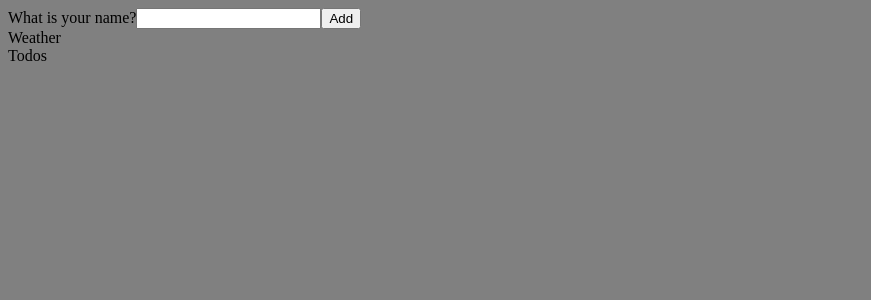
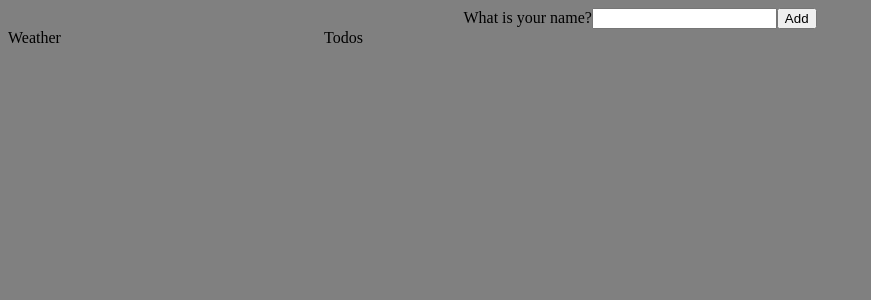
Before and after one commit to cw417/react-homepage, a React (Create React App) app in the folder client/: page / in a window 1280 px wide. Shown: the top 300 px of the page, without its empty margins (0-871 px from the left). Built offline with nearby package versions, Linux system fonts and the light colour scheme; the HTML template or start-up script is replaced by a standard one.

Commit message:
Local storage setup; styling

```diff
--- a/client/src/App.css
+++ b/client/src/App.css
@@ -1,3 +1,19 @@
 body, html {
   background-color: grey;
 }
+
+.app {
+  display: flex;
+  flex-direction: column;
+  align-items: center;
+}
+
+.main {
+  display: flex;
+  flex-direction: row;
+  width: 100%;
+}
+
+.weather {
+  width: 25%;
+}
--- a/client/src/App.js
+++ b/client/src/App.js
@@ -28,10 +28,12 @@ function App() {
   }
 
   return (
-    <div>
+    <div className="app">
       <Header name={userInfo.name} updateName={updateName} />
-      <Weather />
-      <Todos />
+      <div className="main">
+        <Weather />
+        <Todos />
+      </div>
     </div>
   );
 }
--- a/client/src/components/Weather.js
+++ b/client/src/components/Weather.js
@@ -2,6 +2,6 @@ import React from 'react'
 
 export default function Weather() {
   return (
-    <div>Weather</div>
+    <div className='weather'>Weather</div>
   )
 }
```
